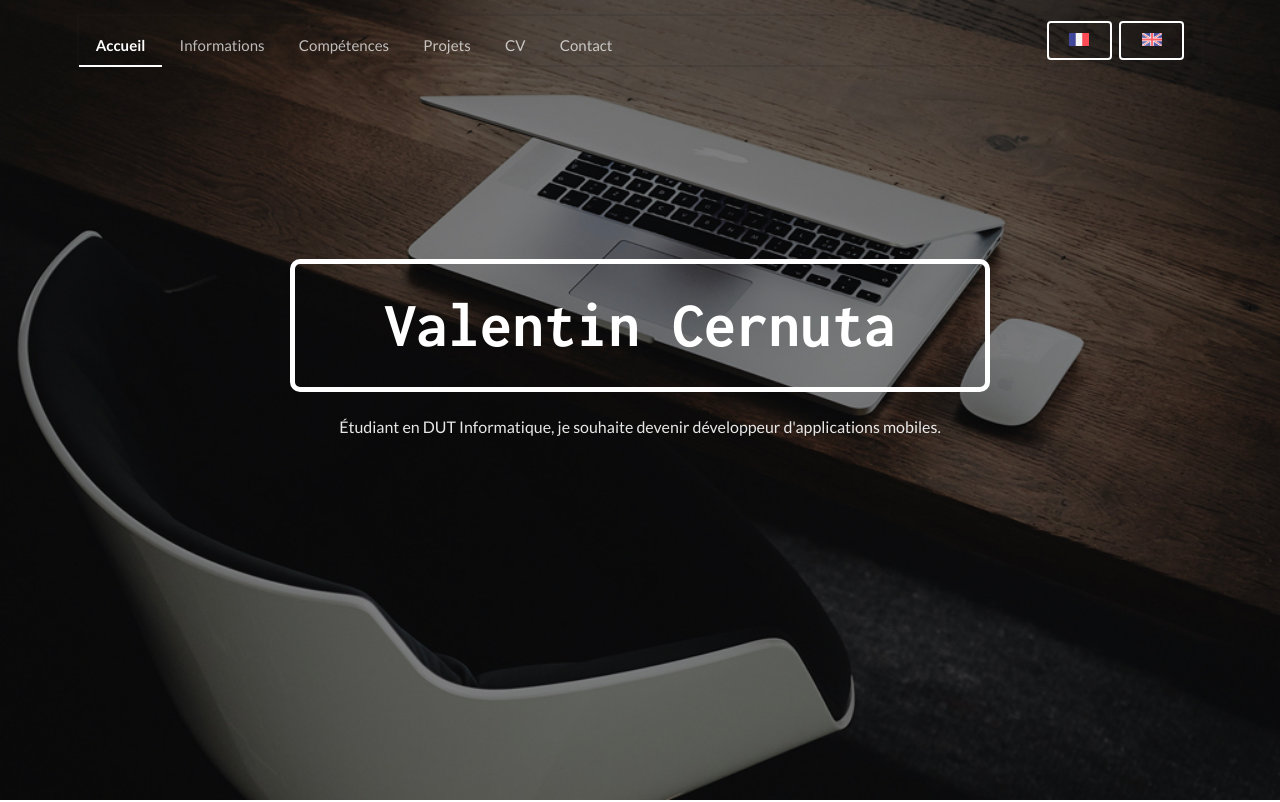
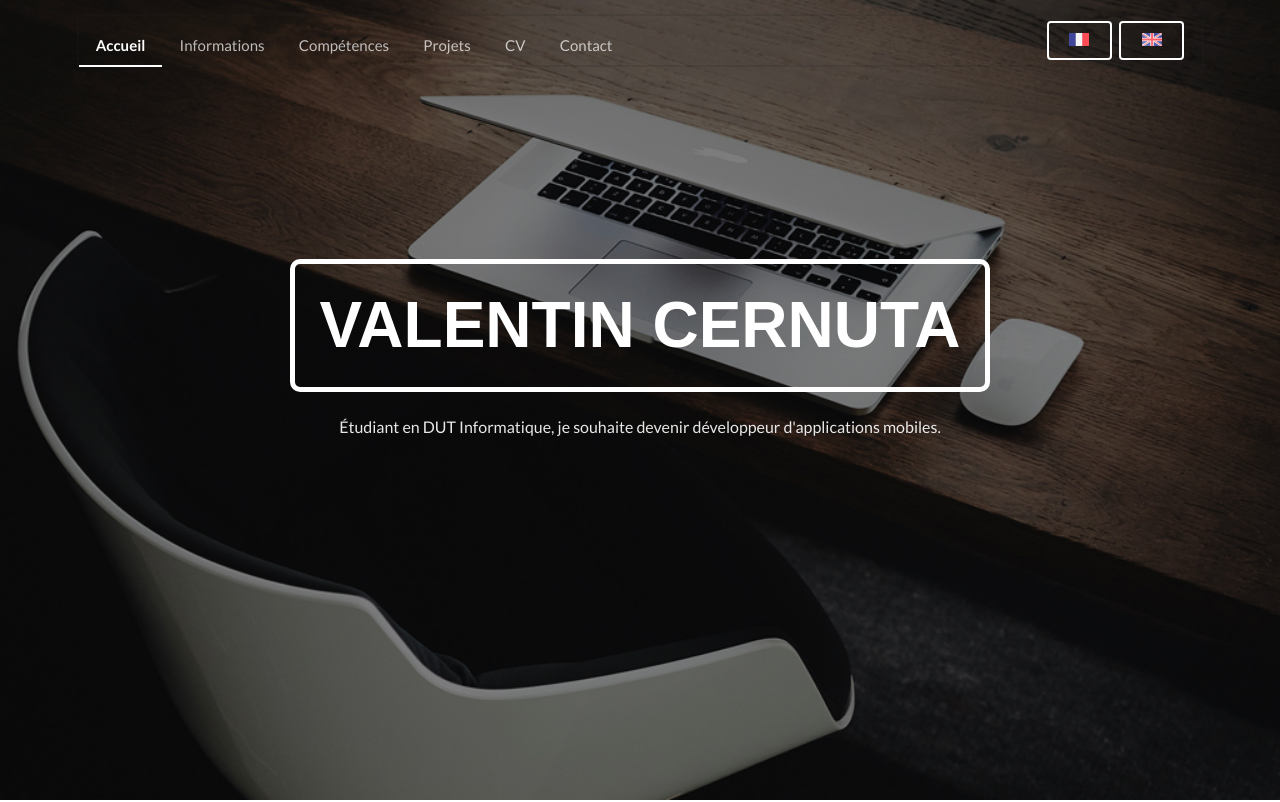
Before and after one commit to PaxTiz/portfolio, a plain HTML site: page index.html in a window 1280 px wide. Shown: the top 802 px of the page. Drawn offline with nearby package versions, Linux system fonts and the light colour scheme; files whose address does not match are found by name.

Commit message:
Updates on main title

```diff
--- a/assets/css/fonts.css
+++ b/assets/css/fonts.css
@@ -1,8 +1,3 @@
-@font-face {
-    src: url("../fonts/Inconsolata/Inconsolata-Bold.ttf");
-    font-family: "Inconsolata Bold";
-}
-
 @font-face {
     src: url("../fonts/orkney/Orkney Regular.ttf");
     font-family: "Orkney";
--- a/assets/css/style.css
+++ b/assets/css/style.css
@@ -30,7 +30,9 @@ h1:not(.header-title) {
     border: 5px solid #fff !important;
     border-radius: 10px;
     padding: 20px !important;
-    font-family: "Inconsolata Bold", sans-serif !important;
+    font-family: "Avenir Next Condensed", sans-serif !important;
+    text-transform: uppercase !important;
+    font-weight: bold !important;
 }
 
 .header-subtitle {
```
Also changed, not shown: assets/fonts/Inconsolata/Inconsolata-Bold.ttf (deleted), assets/fonts/Inconsolata/Inconsolata-Regular.ttf (deleted).
